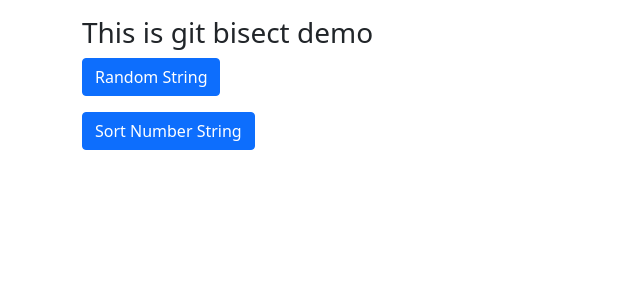
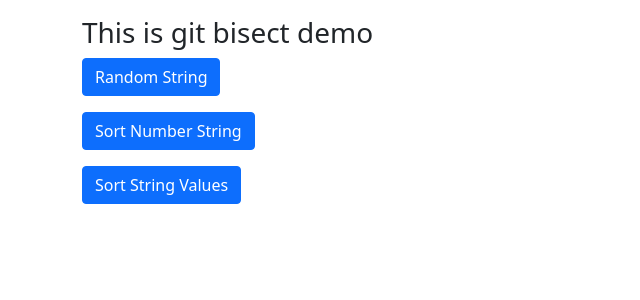
Before and after one commit to nqminhuit/git-bisect-demo, a React app: page / in a window 1280 px wide. Shown: the top 300 px of the page, without its empty margins (0-640 px from the left). Built offline with nearby package versions, Linux system fonts and the light colour scheme.

Commit message:
1: function to sort string value

```diff
--- a/src/components/Layout.jsx
+++ b/src/components/Layout.jsx
@@ -5,6 +5,7 @@ export default function Layout() {
 
   const [randomStrings, setRandomStrings] = useState([]);
   const [sortByNumberString, setSortByNumberString] = useState([]);
+  const [sortString, setSortString] = useState([]);
 
   const fromArray = ["one", "two", "three", "four", "five", "six", "seven", "eight", "nine", "ten",
     "zero", "hello", "hi", "good", "afternoon", "git", "bisect", "demonstration", "central", "management",
@@ -17,9 +18,15 @@ export default function Layout() {
         <input type="button" className="btn btn-primary" value="Random String" onClick={() => generateRandomString()} />
         <span className="ms-3">{randomStrings.map(str => str + ", ")}</span>
       </div>
+
       <div className="mt-3">
         <input type="button" className="btn btn-primary" value="Sort Number String" onClick={() => sortStringNumber(randomStrings)} />
         <span className="ms-3">{sortByNumberString.map(str => str + ", ")}</span>
+      </div>
+
+      <div className="mt-3">
+        <input type="button" className="btn btn-primary" value="Sort String Values" onClick={() => sortStrings(randomStrings)} />
+        <span className="ms-3">{sortString.map(str => str + ", ")}</span>
       </div>
     </div>
   );
@@ -40,10 +47,18 @@ export default function Layout() {
 
     const res = strArr.map(convertStringToNumber)
       .filter(i => i !== undefined)
-      .sort((a, b) => a - b)
+      .sort((a, b) => a + b)
       .map(convertNumberToString);
 
     setSortByNumberString(res);
   }
 
+  function sortStrings(strArr = []) {
+    if (strArr.length < 1) {
+      return;
+    }
+
+    setSortString(strArr.slice().sort());
+  }
+
 }
```
